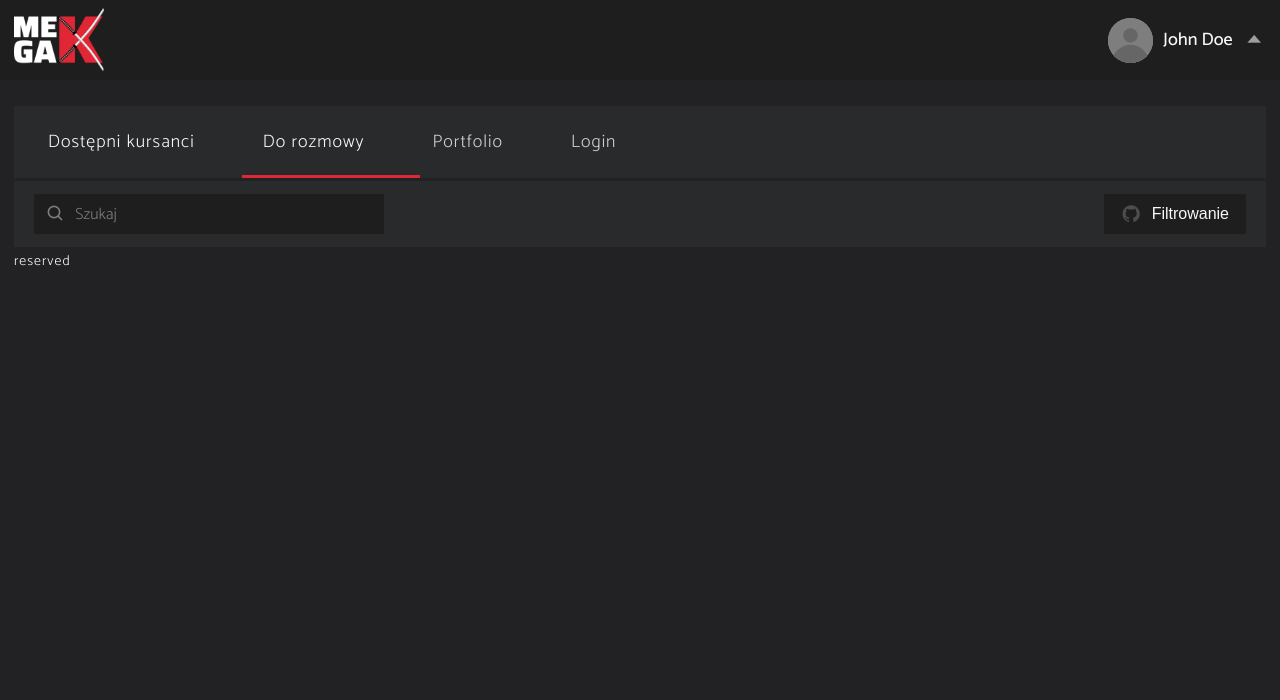
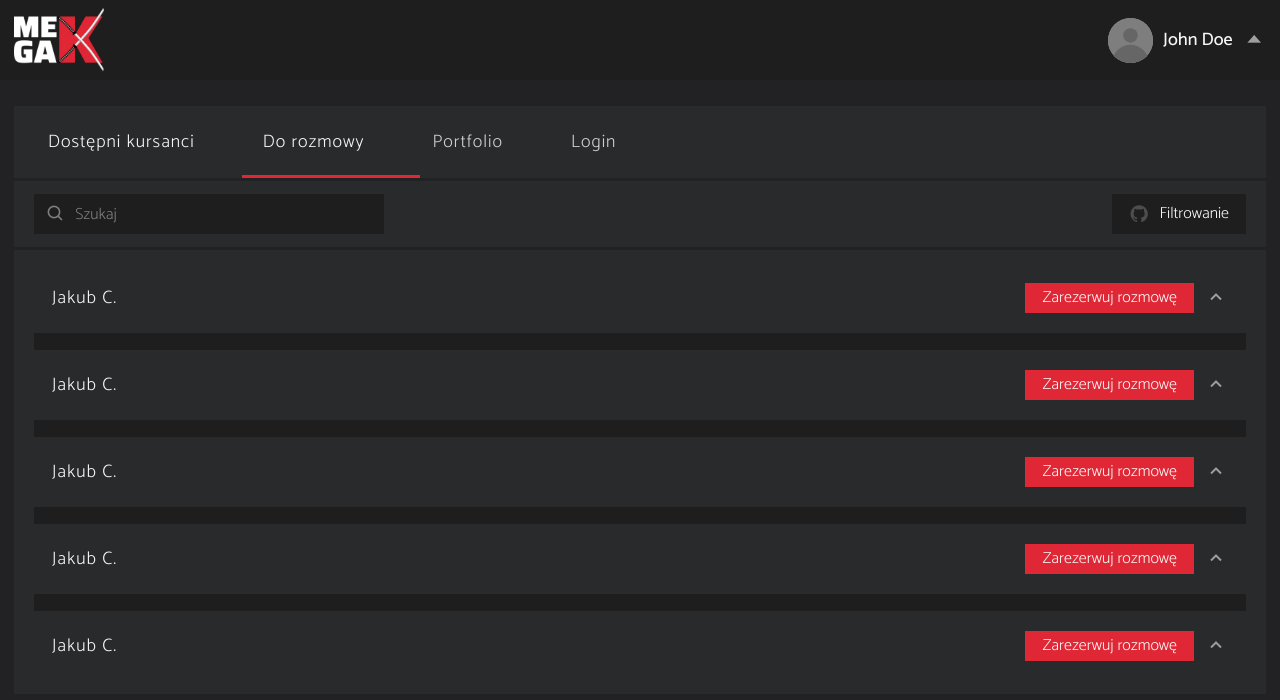
Before and after one commit to airfortech/Head-Hunter-Frontend, a React (Create React App) app: page /students/reserved in a window 1280 px wide. Shown: the top 700 px of the page. Built offline with nearby package versions, Linux system fonts and the light colour scheme.

Commit message:
added StudentItem and UsersList

```diff
--- a/src/App.tsx
+++ b/src/App.tsx
@@ -15,14 +15,8 @@ export const App = () => {
           <Route path="/" element={<LoginView />} />
           <Route path="/hr" element={<HRView />} />
           <Route path="/cv" element={<CVView />} />
-          <Route
-            path="/students"
-            element={<StudentsListView path="active" />}
-          />
-          <Route
-            path="/students/reserved"
-            element={<StudentsListView path="reserved" />}
-          />
+          <Route path="/students" element={<StudentsListView />} />
+          <Route path="/students/reserved" element={<StudentsListView />} />
         </Routes>
       </Scrollbar>
     </div>
--- a/src/components/Header/Menu/Menu.tsx
+++ b/src/components/Header/Menu/Menu.tsx
@@ -21,14 +21,14 @@ export const Menu = () => {
     tweenRef.current = gsap
       .timeline()
       .to(iconRef.current, {
-        ease: "power3",
+        ease: "power2",
         rotation: 180,
         duration: 0.3,
       })
       .to(
         actionsRef.current,
         {
-          ease: "power3",
+          ease: "power2",
           height: "auto",
           duration: 0.2,
         },
@@ -37,7 +37,7 @@ export const Menu = () => {
       .to(
         actionsItems,
         {
-          ease: "power3",
+          ease: "power2",
           opacity: 1,
           duration: 0.3,
           stagger: 0.1,
--- a/src/components/Input/Input.module.css
+++ b/src/components/Input/Input.module.css
@@ -3,7 +3,7 @@
 }
 
 .InputInput {
-  width: 100%;
+  max-width: 100%;
   color: var(--color-12);
   border: none;
   outline: 1px solid transparent;
--- a/src/components/TechDetails/TechInfo/TechInfo.tsx
+++ b/src/components/TechDetails/TechInfo/TechInfo.tsx
@@ -9,10 +9,7 @@ interface Props {
 
 export const TechInfo = ({ children, title, cards = false }: Props) => {
   return (
-    <div
-      className={`${classes.TechInfo} ${cards && classes.cards}`}
-      style={{ flex: 2 }}
-    >
+    <div className={`${classes.TechInfo} ${cards && classes.cards}`}>
       <h2>{title}</h2>
       {typeof children === "string" ? <p>{children}</p> : <div>{children}</div>}
     </div>
--- /dev/null
+++ b/src/components/UsersList/StudentItem/StudentItem.module.css
@@ -0,0 +1,47 @@
+.StudentItem {
+  border-bottom: 17px solid var(--color-2);
+  overflow: hidden;
+}
+
+.StudentItem:last-child {
+  border-bottom: none;
+}
+
+.info {
+  padding: 0 18px;
+  min-height: 70px;
+  display: flex;
+  justify-content: space-between;
+  align-items: center;
+}
+
+.name {
+  font-size: var(--font-size-lg);
+}
+
+.actions {
+  display: flex;
+  align-items: center;
+  gap: 10px;
+}
+
+.button {
+  display: flex;
+  cursor: pointer;
+}
+
+.button i {
+  font-size: var(--font-size-xxxl);
+  color: var(--color-10);
+  transition: color var(--transition-speed-fast) ease;
+}
+
+.button:hover i {
+  color: var(--color-12);
+}
+
+.details {
+  height: 0;
+  display: flex;
+  gap: 2px;
+}
--- /dev/null
+++ b/src/components/UsersList/StudentItem/StudentItem.tsx
@@ -0,0 +1,125 @@
+import React, { useEffect, useRef, useState } from "react";
+import { gsap } from "gsap";
+import { PrimaryButton } from "../../buttons/PrimaryButton/PrimaryButton";
+import { NoteCard } from "../../NoteCard/NoteCard";
+import { PreferencesCard } from "../../PreferencesCard/PreferencesCard";
+import classes from "./StudentItem.module.css";
+
+interface Props {
+  open?: boolean;
+}
+
+export const StudentItem = ({ open = false }: Props) => {
+  const [isDetailsOpen, setDetailsOpen] = useState(open);
+  const iconRef = useRef<HTMLElement>(null);
+  const detailsRef = useRef<HTMLDivElement>(null);
+  const tweenRef = useRef<GSAPTimeline>();
+
+  const handleClick = () => {
+    setDetailsOpen((prevState) => !prevState);
+  };
+
+  useEffect(() => {
+    const detailsItems = detailsRef.current?.children;
+
+    if (!detailsItems?.length) return;
+
+    tweenRef.current = gsap
+      .timeline()
+      .to(iconRef.current, {
+        ease: "power2",
+        rotation: 180,
+        duration: 0.2,
+      })
+      .to(
+        detailsRef.current,
+        {
+          ease: "power2",
+          height: "auto",
+          duration: 0.2,
+        },
+        "<-=0.15"
+      )
+      .fromTo(
+        detailsItems,
+        { opacity: 0 },
+        {
+          ease: "power2",
+          opacity: 1,
+          duration: 0.2,
+          stagger: 0.01,
+        },
+        "<+=0.1"
+      );
+    return () => {
+      tweenRef.current?.kill();
+    };
+  }, []);
+
+  useEffect(() => {
+    if (isDetailsOpen) {
+      tweenRef.current?.play();
+    } else {
+      tweenRef.current?.reverse();
+    }
+  }, [isDetailsOpen]);
+
+  return (
+    <li className={classes.StudentItem}>
+      <div className={classes.info}>
+        <p className={classes.name}>Jakub C.</p>
+        <div className={classes.actions}>
+          <PrimaryButton size="normal">Zarezerwuj rozmowę</PrimaryButton>
+          <button className={classes.button} onClick={handleClick}>
+            <i className="bx bx-chevron-up" ref={iconRef}></i>
+          </button>
+        </div>
+      </div>
+      <div className={classes.details} ref={detailsRef}>
+        <NoteCard title="Ocena przejścia kursu" note={1.7} stars={false} />
+        <NoteCard
+          title="Ocena aktywności i zaangażowania na kursie"
+          note={4}
+          stars={false}
+          flex={1.4}
+        />
+        <NoteCard
+          title="Ocena kodu w projekcie własnym"
+          note={4.5}
+          stars={false}
+        />
+        <NoteCard
+          title="Ocena pracy w zespole w Scrum"
+          note={5}
+          stars={false}
+        />
+        <PreferencesCard title="Preferowane miejsce pracy" value="Biuro" />
+        <PreferencesCard
+          title="Docelowe miasto, gdzie chce pracować kandydat"
+          value="Warszawa"
+          flex={1.5}
+        />
+        <PreferencesCard
+          title="Oczekiwany typ kontraktu"
+          value="Umowa o pracę"
+          flex={1.6}
+        />
+        <PreferencesCard
+          title="Oczekiwane wynagrodzenie miesięczne netto"
+          value="8000 zł"
+          flex={1.4}
+        />
+        <PreferencesCard
+          title="Zgoda na odbycie bezpłatnych praktyk/stażu na początek"
+          value="TAK"
+          flex={2}
+        />
+        <PreferencesCard
+          title="Komercyjne doświadczenie w programowaniu"
+          value="6 miesięcy"
+          flex={1.4}
+        />
+      </div>
+    </li>
+  );
+};
--- /dev/null
+++ b/src/components/UsersList/UsersList.module.css
@@ -0,0 +1,5 @@
+.UsersList {
+  padding: 13px 20px;
+  background-color: var(--color-5);
+  list-style: none;
+}
--- /dev/null
+++ b/src/components/UsersList/UsersList.tsx
@@ -0,0 +1,10 @@
+import React from "react";
+import classes from "./UsersList.module.css";
+
+interface Props {
+  children: JSX.Element | JSX.Element[];
+}
+
+export const UsersList = ({ children }: Props) => {
+  return <ul className={classes.UsersList}>{children}</ul>;
+};
--- a/src/index.css
+++ b/src/index.css
@@ -136,6 +136,7 @@ button,
   background: none;
   outline: none;
   cursor: pointer;
+  font-family: var(--primary-font);
 }
 
 input {
--- a/src/views/StudentsListView/StudentsListView.tsx
+++ b/src/views/StudentsListView/StudentsListView.tsx
@@ -1,14 +1,12 @@
 import React from "react";
 import { SearchPanel } from "../../components/SearchPanel/SearchPanel";
 import { TabsNavigation } from "../../components/TabsNavigation/TabsNavigation";
+import { StudentItem } from "../../components/UsersList/StudentItem/StudentItem";
+import { UsersList } from "../../components/UsersList/UsersList";
 import { PanelLayout } from "../../Layouts/PanelLayout/PanelLayout";
 import classes from "./StudentsListView.module.css";
 
-interface Props {
-  path: string;
-}
-
-export const StudentsListView = ({ path }: Props) => {
+export const StudentsListView = () => {
   return (
     <PanelLayout>
       <div className={classes.StudentsListView}>
@@ -21,7 +19,13 @@ export const StudentsListView = ({ path }: Props) => {
           ]}
         />
         <SearchPanel />
-        <div>{path}</div>
+        <UsersList>
+          <StudentItem />
+          <StudentItem />
+          <StudentItem />
+          <StudentItem />
+          <StudentItem />
+        </UsersList>
       </div>
     </PanelLayout>
   );
```
